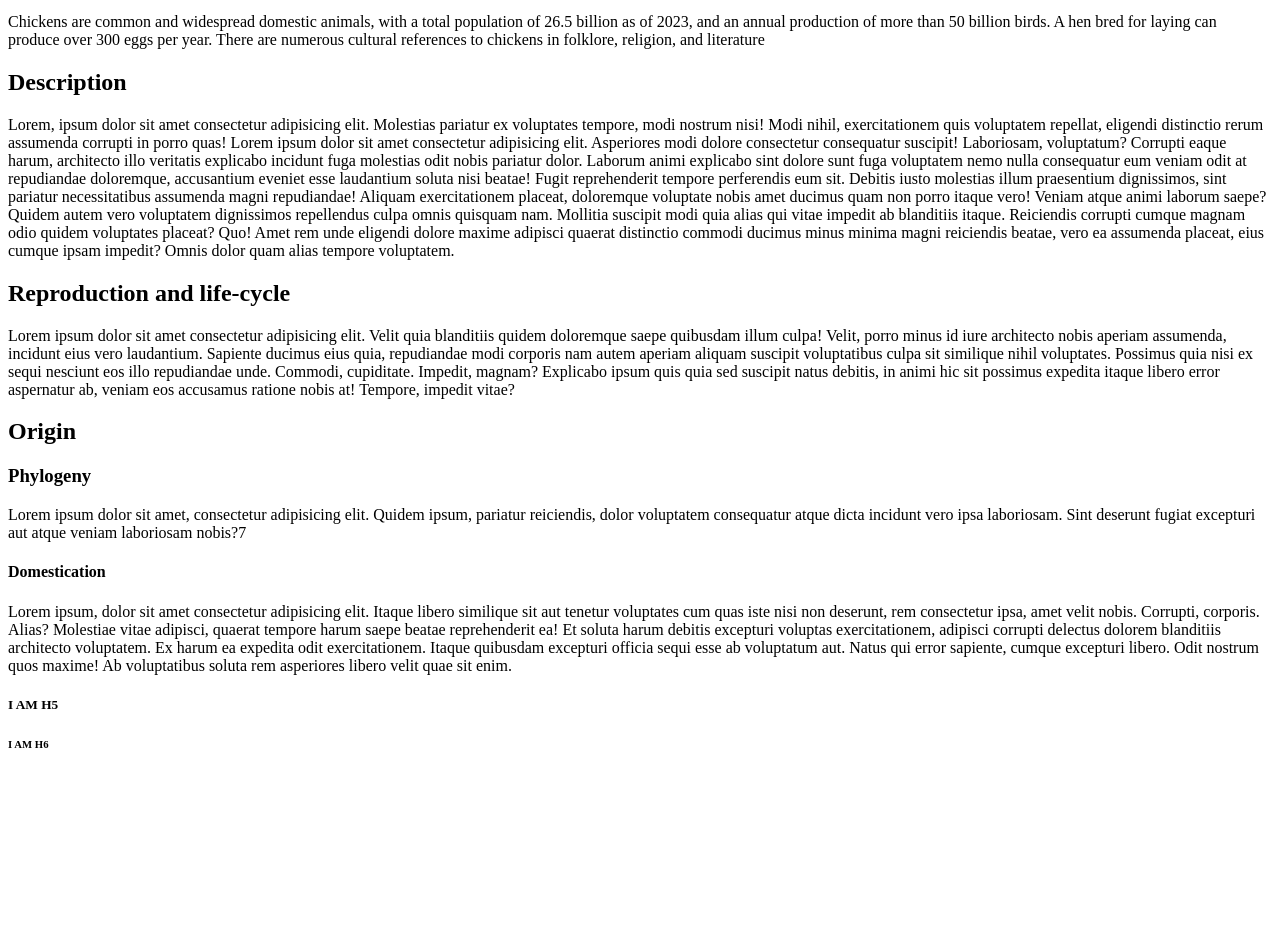
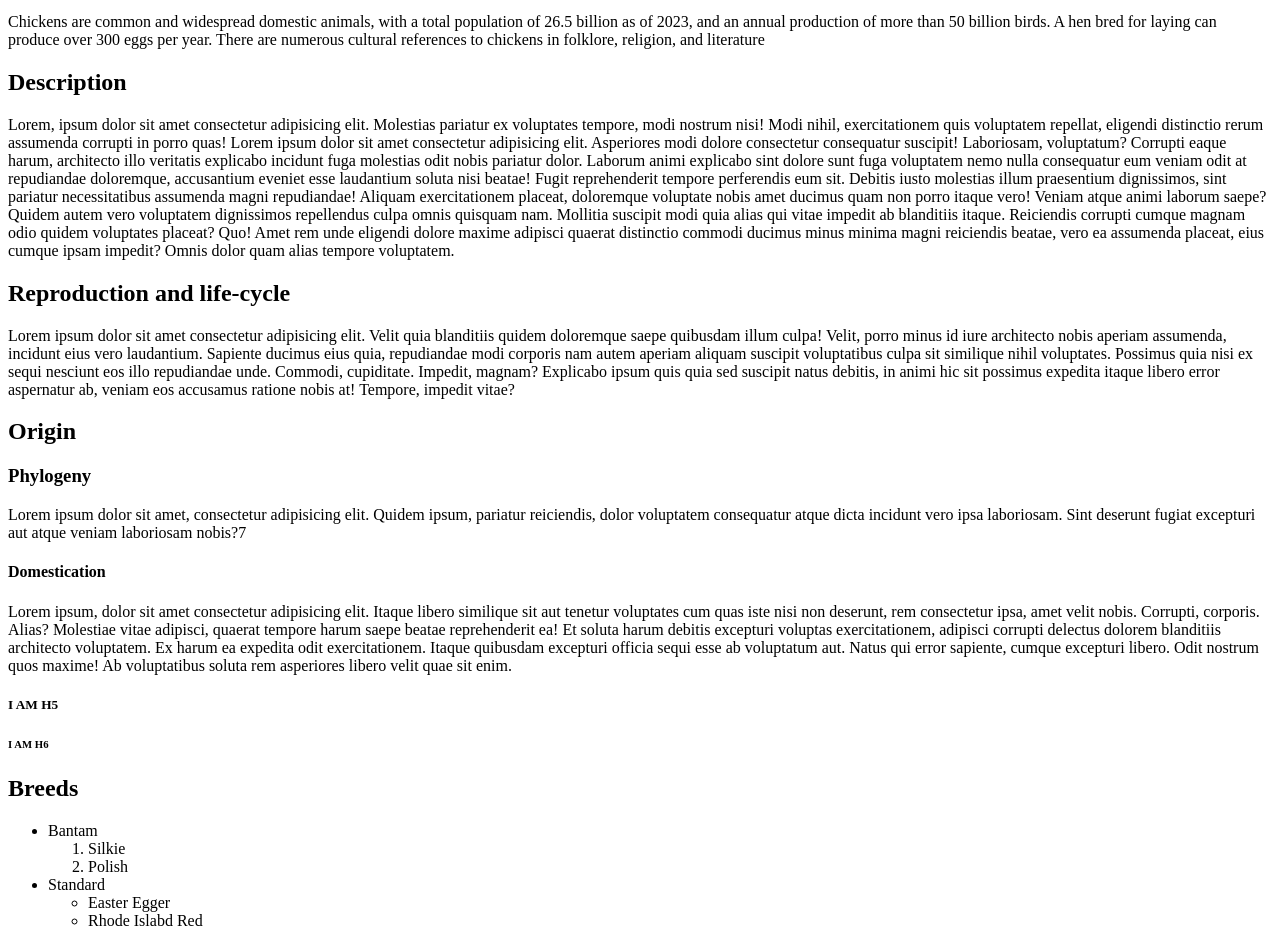
Before and after one commit to AgonMisini24/The-Web-Developer-Bootcamp-2024, a plain HTML site: page HTML The Essentials/index.html in a window 1280 px wide. Shown: the part 119-1065 px from the top of the page. Before the commit the page ends 894 px from the top, so only its background shows below. Drawn offline with Linux system fonts and the light colour scheme.

Commit message:
List Elements

```diff
--- a/HTML The Essentials/index.html
+++ b/HTML The Essentials/index.html
@@ -77,5 +77,22 @@
     </p>
     <h5>I AM H5</h5>
     <h6>I AM H6</h6>
+    <h2>Breeds</h2>
+    <ul>
+      <li>
+        Bantam
+        <ol>
+          <li>Silkie</li>
+          <li>Polish</li>
+        </ol>
+      </li>
+      <li>
+        Standard
+        <ul>
+          <li>Easter Egger</li>
+          <li>Rhode Islabd Red</li>
+        </ul>
+      </li>
+    </ul>
   </body>
 </html>
```
